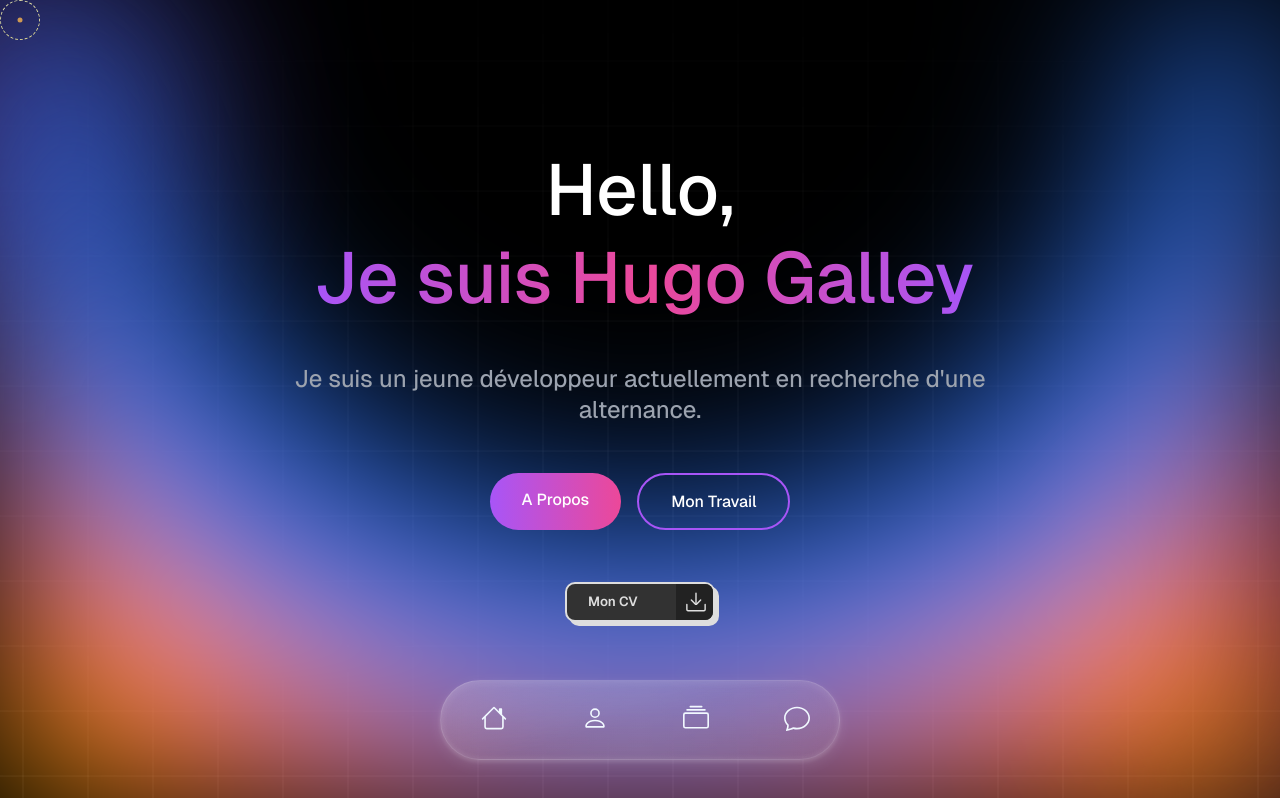
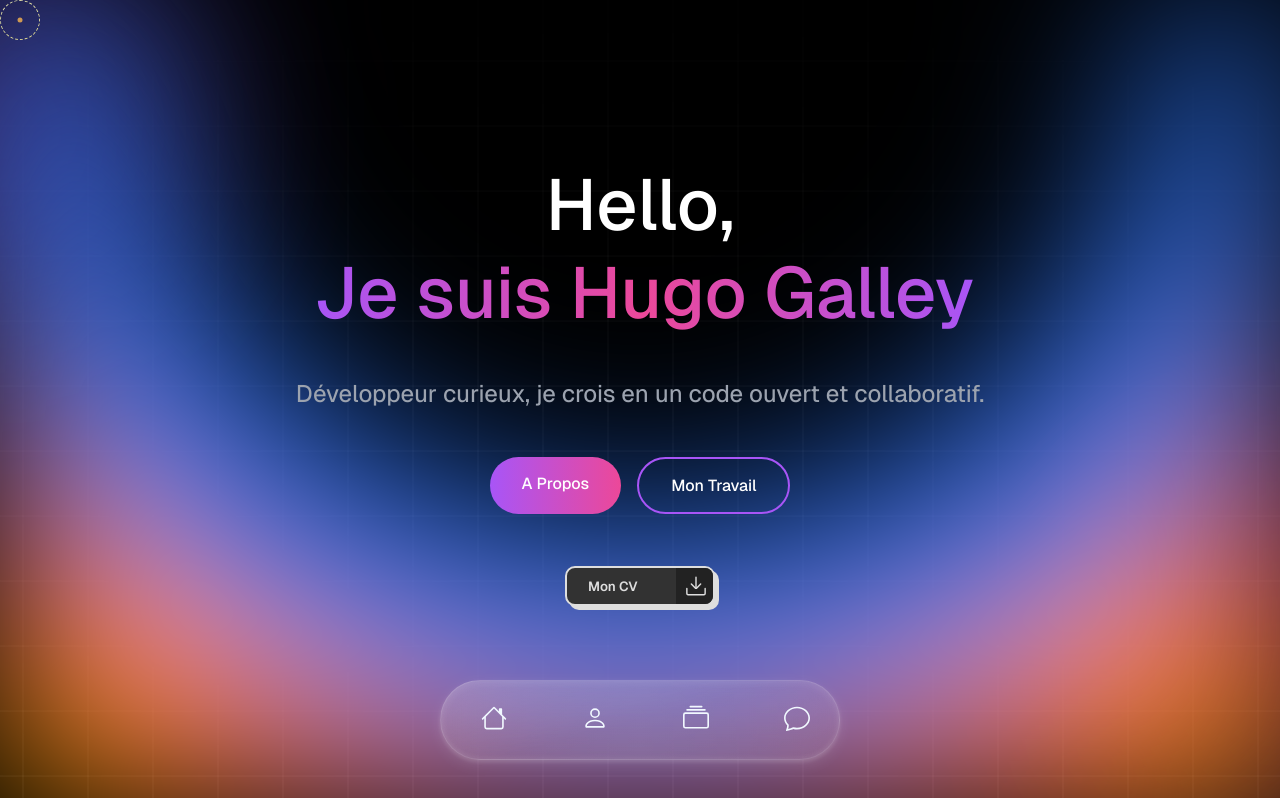
Before and after one commit to Hugo-Galley/portfolio, a React (Create React App) app: page /#/ in a window 1280 px wide. Shown: the top 798 px of the page. Built offline with nearby package versions, Linux system fonts and the light colour scheme.

Commit message:
MAJ bio + rajout expérrience AXA

```diff
--- a/src/App.js
+++ b/src/App.js
@@ -15,12 +15,13 @@ import insta from './assets/Card/instagram-2.webp';
 import cart from './assets/Card/Carto.webp';
 import actifit from './assets/Card/actifit.webp';
 import mario from './assets/Card/mario.webp';
-import ctk from './assets/Card/ctk2.webp';
 import virus from './assets/Card/virus.webp';
 import unif from './assets/Card/unif.webp'
 import but from './assets/Card/Logo-BUT.svg.webp'
 import gmailAi from './assets/Card/gmailAi.webp'
 import Sync from './assets/Pages/SyncCard.png'
+import axa from './assets/Card/AXA_Logo.svg-2.png'
+
 import Phantom from './PagesProjects/Phantom';
 import EasyWorkEnv from './PagesProjects/EasyWorkEnv';
 
@@ -112,8 +113,9 @@ function App() {
                 <Skills/>
                 <h1 id='WorkAt'>Experiences Profesionelles</h1>
                 <div className='work-app-container'>
+                    <CardWork nom={"ALternant Ingénieur Logiciel"} duré={"Actuellement"} boite={"AXA"} img={axa}/>
                     <CardWork nom={"Stagiaire Ingénieur en Développement"} duré={"17 semaines"} boite={"Uniformation"} img={unif}/>
-                    <CardWork nom={"Stagaire à la decouverte des métiers "} duré={"1 semaine"} boite={"BUT"} img={but}/>
+
                 </div>
                 <h1 id="Projects">Mes Projets</h1>
                 <div className="grid-project">
--- a/src/components/Herro.jsx
+++ b/src/components/Herro.jsx
@@ -31,7 +31,7 @@ export default function Herro() {
 
           <p
             className="hero-subtitle">
-            Je suis un jeune développeur actuellement en recherche d'une alternance.
+            Développeur curieux, je crois en un code ouvert et collaboratif.
           </p>
 
           <div
@@ -45,7 +45,6 @@ export default function Herro() {
           </a>
         </div>
         <div class="radial-glow"/>
-
       </div>
     </div>
   );
```
Also changed, not shown: src/assets/Card/AXA_Logo.svg-2.png (added).
